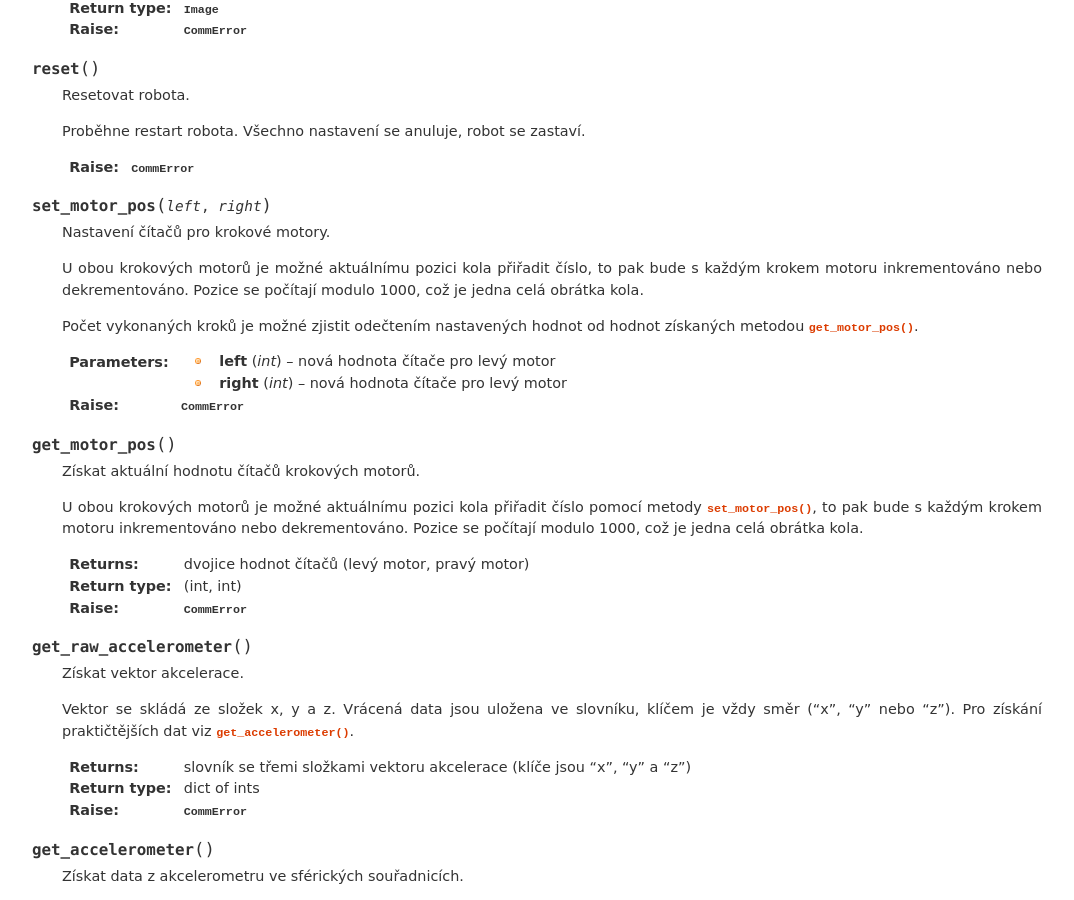
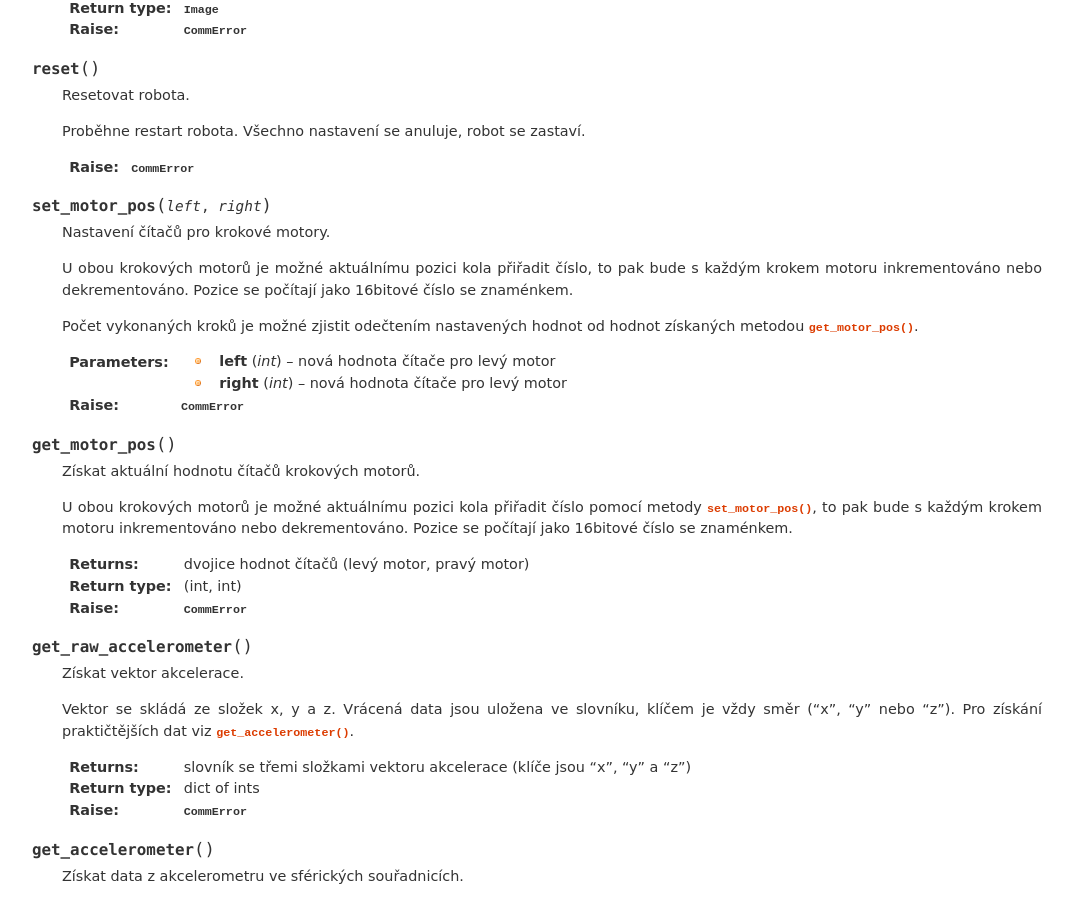
Before and after one commit to davidmarek/E-Puck-Algorithms-Library, a Sphinx documentation site: the page built from doc/epuck_controller.rst, in a window 1280 px wide and 900 px high, scrolled down 3949 px. Shown: the whole window, without its empty margins (118-1192 px from the left). Built offline with Sphinx 7.4.7, drawn with Linux system fonts in a browser that asks for light colours.

Commit message:
Corrected get_motor_pos info about range of values.

```diff
--- a/doc/epuck_controller.rst
+++ b/doc/epuck_controller.rst
@@ -281,7 +281,7 @@ Třída :class:`Controller`
 
         U obou krokových motorů je možné aktuálnímu pozici kola přiřadit číslo,
         to pak bude s každým krokem motoru inkrementováno nebo dekrementováno.
-        Pozice se počítají modulo 1000, což je jedna celá obrátka kola.
+        Pozice se počítají jako 16bitové číslo se znaménkem.
 
         Počet vykonaných kroků je možné zjistit odečtením nastavených hodnot od
         hodnot získaných metodou :meth:`get_motor_pos`.
@@ -298,8 +298,8 @@ Třída :class:`Controller`
 
         U obou krokových motorů je možné aktuálnímu pozici kola přiřadit číslo
         pomocí metody :meth:`set_motor_pos`, to pak bude s každým krokem motoru
-        inkrementováno nebo dekrementováno. Pozice se počítají modulo 1000, což
-        je jedna celá obrátka kola.
+        inkrementováno nebo dekrementováno. Pozice se počítají jako 16bitové
+        číslo se znaménkem.
 
         :return: dvojice hodnot čítačů (levý motor, pravý motor)
         :rtype: (int, int)
```
